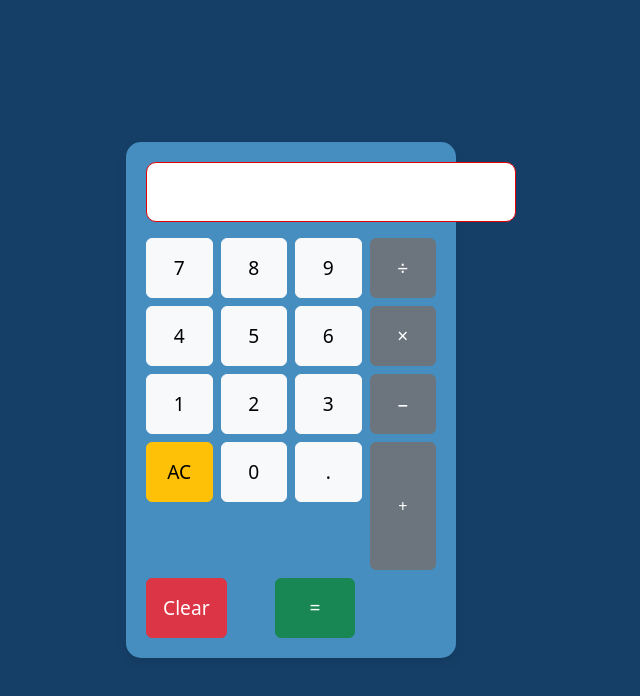
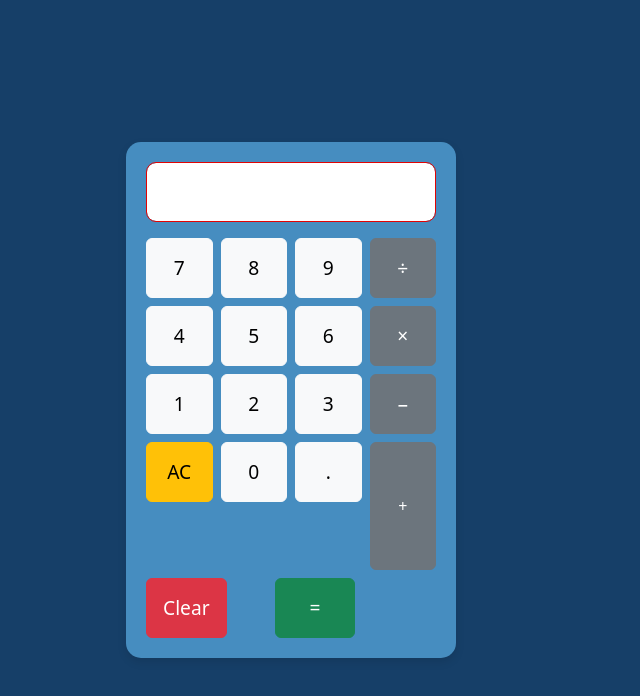
Before and after one commit to sujisuresh-developer/calculator, a plain HTML site: page index.html in a window 1280 px wide. Shown: the whole page, without its empty margins (349-989 px from the left). Drawn offline with nearby package versions, Linux system fonts and the light colour scheme.

Commit message:
Update index.html

```diff
--- a/index.html
+++ b/index.html
@@ -48,7 +48,7 @@
 
   <div class="calculator">
     <!-- Display -->
-    <input type="text" class=" display mb-3 " id="result" readonly>
+    <input type="text" class=" form-control display mb-3 " id="result" readonly>
 
     <!-- Row 1 -->
     <div class="row g-2 mb-2">
```
